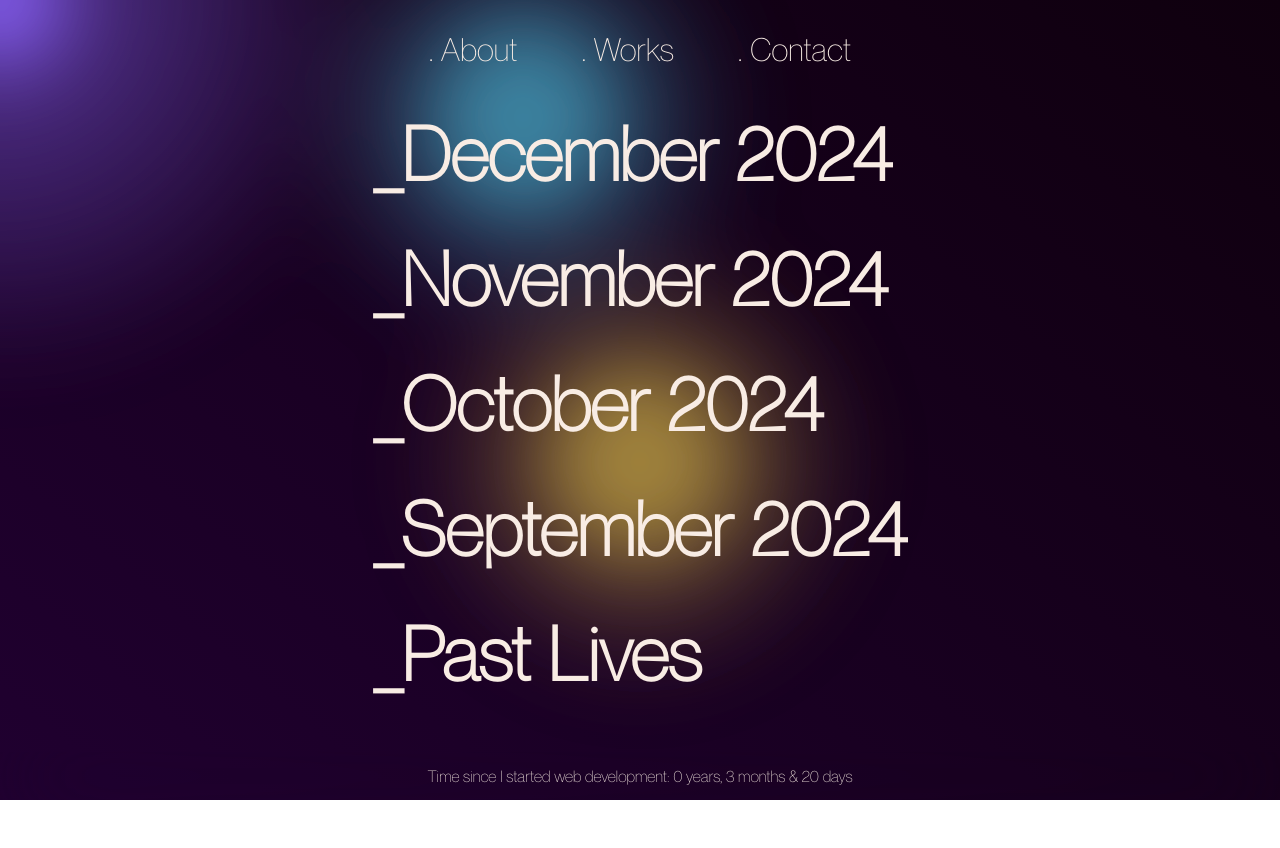
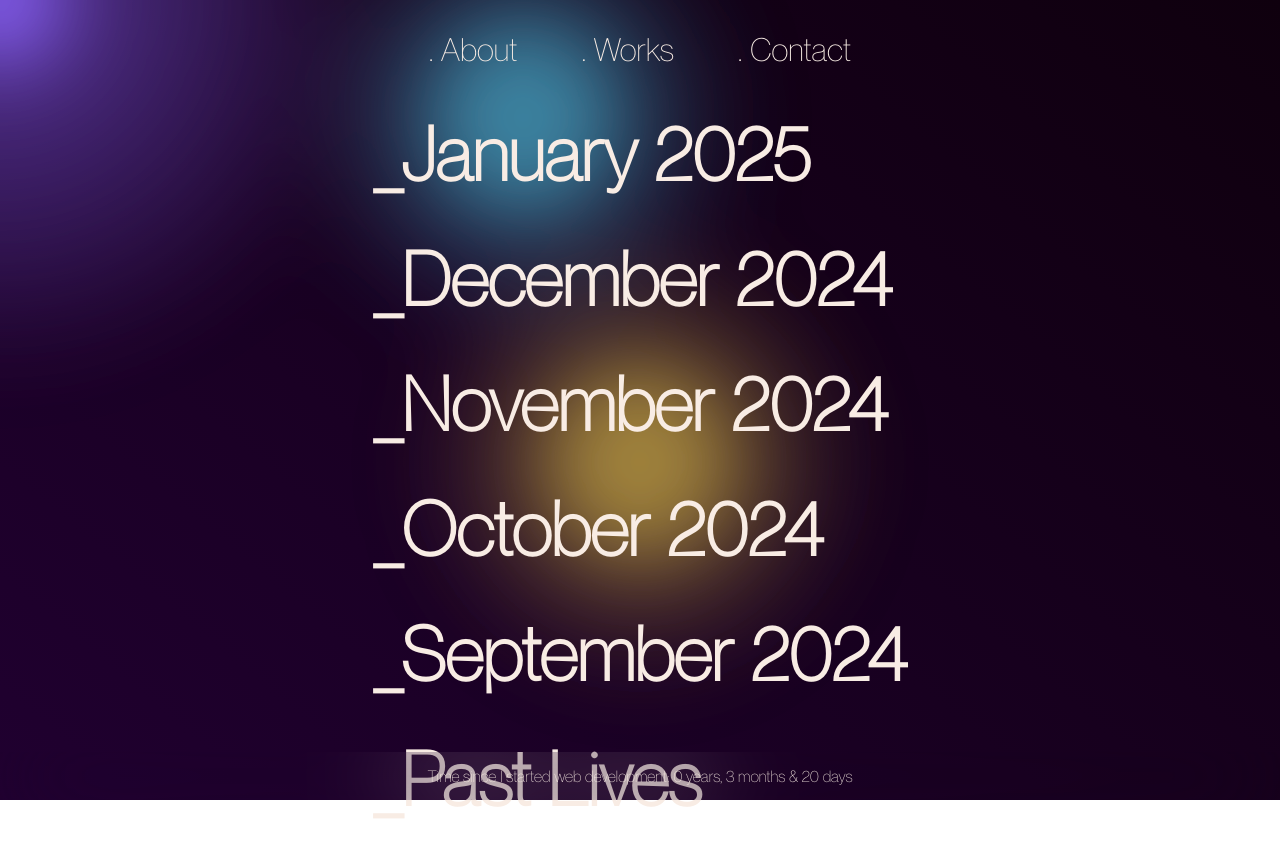
Before and after one commit to t0rbenC0rtes/reactpf, a React (Vite) app: page /works in a window 1280 px wide. Before the commit the page ends 800 px from the top, so only its background shows below. Built offline with nearby package versions, Linux system fonts and the light colour scheme.

Commit message:
added january, zentry, adjusted skill icons bkg, bigger font in works p.

```diff
--- a/src/components/ContactButtons.jsx
+++ b/src/components/ContactButtons.jsx
@@ -36,7 +36,7 @@ const contactLinks = [
   {
     id: 4,
     icon: <FaCodepen />,
-    link: "https://codepen.io/your-work",
+    link: "https://codepen.io/Antoine-Lafontaine",
     name: "CodePen",
   },
   {
--- a/src/components/Skills.jsx
+++ b/src/components/Skills.jsx
@@ -8,8 +8,8 @@ import {
   FaHtml5,
   FaGithub,
   FaSass,
-  FaCannabis,
 } from "react-icons/fa";
+import { RiTailwindCssFill } from "react-icons/ri";
 import { LuPiano } from "react-icons/lu";
 import { SiMongodb } from "react-icons/si";
 import { GiUnicycle } from "react-icons/gi";
@@ -80,15 +80,15 @@ const skills = [
   },
   {
     id: 10,
-    icon: <FaCannabis />,
-    name: "Experienced grower",
-    description: "Kids, say no to drugs. At least once.",
+    icon: <GiUnicycle />,
+    name: "EUC enjoyer",
+    description: "Electric Unicycle changed my life.",
   },
   {
     id: 11,
-    icon: <GiUnicycle />,
-    name: "EUC enjoyer",
-    description: "Electric Unicycle changed my life.",
+    icon: <RiTailwindCssFill />,
+    name: "tailwind",
+    description: "This is some dark magic and I love it.",
   },
 ];
 
@@ -102,7 +102,7 @@ const Skills = () => {
   useEffect(() => {
     // Adjust boundary based on screen size
     const updateBoundary = () => {
-      setBoundary(window.innerWidth > 768 ? 500 : 300);
+      setBoundary(window.innerWidth > 768 ? 350 : 200);
     };
 
     updateBoundary(); // Set initial boundary
@@ -121,7 +121,7 @@ const Skills = () => {
       // Start randomizing positions every 2 seconds
       interval = setInterval(() => {
         setPositions(skills.map(() => getRandomPosition(boundary)));
-      }, 2000);
+      }, 4000);
     } else {
       // Clear the interval when skills collapse
       clearInterval(interval);
@@ -164,7 +164,12 @@ const Skills = () => {
           initial={{ scale: 0, opacity: 0 }}
           animate={
             isExpanded
-              ? { x: positions[index]?.x || 0, y: positions[index]?.y || 0, scale: 1, opacity: 1 }
+              ? {
+                  x: positions[index]?.x || 0,
+                  y: positions[index]?.y || 0,
+                  scale: 1,
+                  opacity: 1,
+                }
               : { x: 0, y: 0, scale: 0, opacity: 0 }
           }
           transition={{ duration: 0.5, delay: index * 0.1 }}
--- a/src/projects.js
+++ b/src/projects.js
@@ -1,4 +1,13 @@
 const projects = {
+  "_January 2025": [
+    {
+      id: 15,
+      title: "Zentry",
+      description: "Landing page using React.js, GSAP and Tailwind. Following a tutorial by JavaScript Mastery.",
+      link: "https://zentry-lrhabup1k-antoine-ls-projects-8b403535.vercel.app/",
+      image: "/zentry-screenshot.png",
+    },
+  ],
   "_December 2024": [
     {
       id: 14,
--- a/src/styles/_skills.scss
+++ b/src/styles/_skills.scss
@@ -40,7 +40,7 @@
   position: absolute;
   width: 50px;
   height: 50px;
-  background: transparent;
+  background: rgba(0, 0, 0, 0.5);
   backdrop-filter: blur(3px);
   color: variables.$white;
   border-radius: 50%;
@@ -49,4 +49,9 @@
   align-items: center;
   font-size: 24px;
   box-shadow: 0px 4px 6px rgba(0, 0, 0, 0.3);
+  transition: background .3s linear;
+  &:hover{
+    cursor: pointer;
+    background: rgba(0, 0, 0, 0.2);
+  }
 }
--- a/src/styles/_works.scss
+++ b/src/styles/_works.scss
@@ -67,7 +67,7 @@
     }
     & p,
     a {
-      font-size: 1em;
+      font-size: 1.5em;
     }
   }
 }
```
Also changed, not shown: public/zentry-screenshot.png (added).
